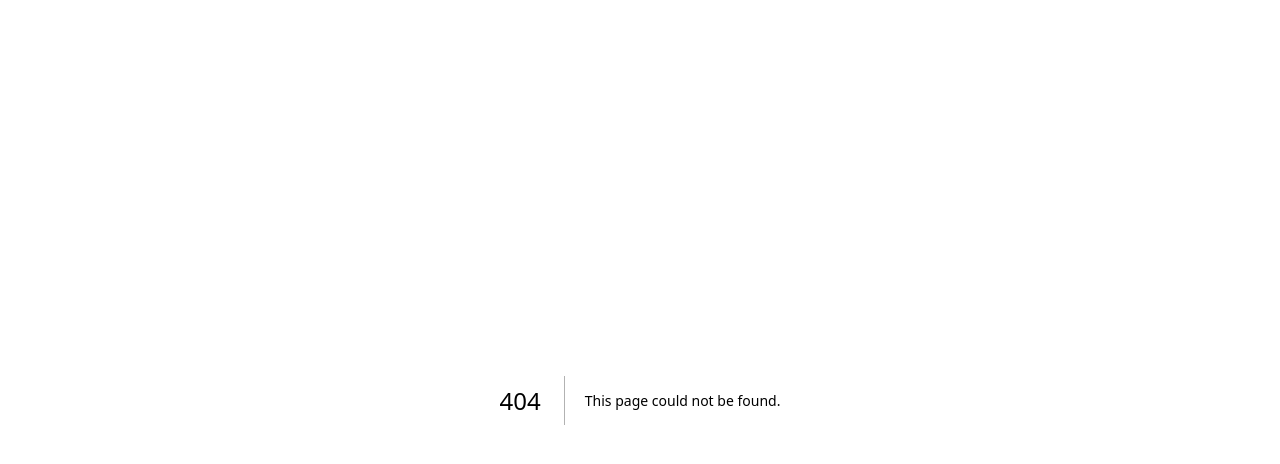
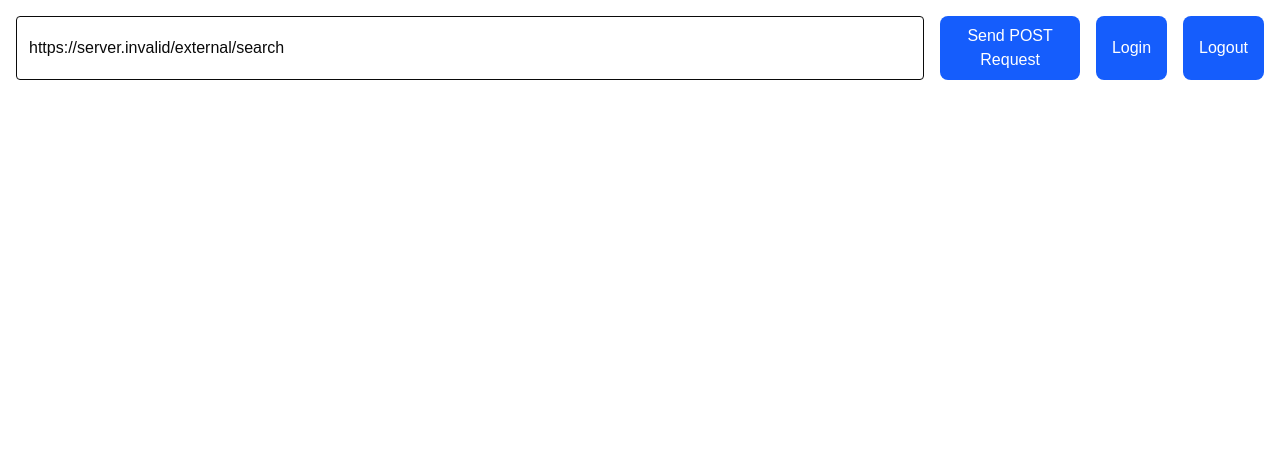
Before and after one commit to zeotq/court-case-monitor, a Next.js app in the folder frontend/: page /home in a window 1280 px wide. Before the commit this address had no page. Shown: the top 464 px of the page. Built offline with nearby package versions, Linux system fonts and the light colour scheme; no server answers.

Commit message:
Frontend ver 0.1.4 - Added home page - Added new auth support - Added fetchWithAuth (need access or refresh token)

```diff
--- /dev/null
+++ b/frontend/src/app/auth/components/AuthContext.tsx
@@ -0,0 +1,28 @@
+"use client";
+
+import { createContext, useContext, useState, ReactNode } from "react";
+
+interface AuthContextType {
+  accessToken: string | null;
+  setAccessToken: (token: string | null) => void;
+}
+
+const AuthContext = createContext<AuthContextType | undefined>(undefined);
+
+export const AuthProvider = ({ children }: { children: ReactNode }) => {
+  const [accessToken, setAccessToken] = useState<string | null>(null);
+
+  return (
+    <AuthContext.Provider value={{ accessToken, setAccessToken }}>
+      {children}
+    </AuthContext.Provider>
+  );
+};
+
+export const useAuth = () => {
+  const context = useContext(AuthContext);
+  if (!context) {
+    throw new Error("useAuth must be used within an AuthProvider");
+  }
+  return context;
+};
--- a/frontend/src/app/auth/components/LoginForm.tsx
+++ b/frontend/src/app/auth/components/LoginForm.tsx
@@ -1,6 +1,8 @@
 "use client";
 
 import { useState } from "react";
+import { useRouter } from "next/navigation";
+import { useAuth } from "@/app/auth/components/AuthContext";
 
 const API_URL = process.env.NEXT_PUBLIC_API_URL;
 
@@ -12,6 +14,8 @@ const LoginForm: React.FC<LoginFormProps> = ({ toggle }) => {
   const [username, setUsername] = useState("");
   const [password, setPassword] = useState("");
   const [error, setError] = useState("");
+  const { setAccessToken } = useAuth();
+  const router = useRouter();
 
   const handleSubmit = async (e: React.FormEvent) => {
     e.preventDefault();
@@ -33,7 +37,8 @@ const LoginForm: React.FC<LoginFormProps> = ({ toggle }) => {
     if (!response.ok) {
       setError(data.message || "Ошибка авторизации");
     } else {
-      alert("Успешный вход!");
+      setAccessToken(data.access_token);
+      router.push("/home");
     }
   };
 
--- a/frontend/src/app/auth/components/RegisterForm.tsx
+++ b/frontend/src/app/auth/components/RegisterForm.tsx
@@ -1,6 +1,8 @@
 "use client";
 
 import { useState } from "react";
+import { useRouter } from "next/navigation";
+import { useAuth } from "@/app/auth/components/AuthContext";
 
 const API_URL = process.env.NEXT_PUBLIC_API_URL;
 
@@ -13,6 +15,8 @@ const RegisterForm: React.FC<RegisterFormProps> = ({ toggle }) => {
   const [email, setEmail] = useState("");
   const [password, setPassword] = useState("");
   const [error, setError] = useState("");
+  const { setAccessToken } = useAuth();
+  const router = useRouter();
 
   const handleSubmit = async (e: React.FormEvent) => {
     e.preventDefault();
@@ -35,7 +39,8 @@ const RegisterForm: React.FC<RegisterFormProps> = ({ toggle }) => {
     if (!response.ok) {
       setError(data.message || "Ошибка регистрации");
     } else {
-      alert("Регистрация успешна!");
+      setAccessToken(data.access_token);
+      alert(data);
     }
   };
 
--- /dev/null
+++ b/frontend/src/app/auth/services/fetchWithAuth.ts
@@ -0,0 +1,34 @@
+export const fetchWithAuth = async (
+    url: string,
+    accessToken: string | null,
+    setAccessToken: (token: string | null) => void,
+    router: any,
+    options: RequestInit = {}
+  ) => {
+    const headers = new Headers(options.headers || {});
+    if (accessToken) {
+      headers.set("Authorization", `Bearer ${accessToken}`);
+    }
+
+    let response = await fetch(url, { ...options, headers });
+
+    if (response.status === 401) {
+      const refreshResponse = await fetch(`${process.env.NEXT_PUBLIC_API_URL}/auth/refresh`, {
+        method: "POST",
+        credentials: "include",
+      });
+
+      if (refreshResponse.ok) {
+        const refreshData = await refreshResponse.json();
+        setAccessToken(refreshData.access_token);
+
+        headers.set("Authorization", `Bearer ${refreshData.access_token}`);
+        response = await fetch(url, { ...options, headers });
+      } else {
+        setAccessToken(null);
+        router.push("/auth");
+      }
+    }
+
+    return response;
+  };
--- /dev/null
+++ b/frontend/src/app/home/page.tsx
@@ -0,0 +1,64 @@
+'use client'
+
+import { useState, ChangeEvent } from "react";
+import { useRouter } from "next/navigation";
+
+import { Button } from  "@/app/home/components/button";
+import { Input } from "@/app/home/components/input";
+import { fetchWithAuth } from "@/app/auth/services/fetchWithAuth";
+import { useAuth } from "@/app/auth/components/AuthContext";
+import { logout } from "@/app/services/logout";
+
+const API_URL = process.env.NEXT_PUBLIC_API_URL;
+
+export default function PostRequestPage() {
+  const [url, setUrl] = useState(`${API_URL}/external/search`);
+  const [response, setResponse] = useState<string | null>(null);
+  const { accessToken, setAccessToken } = useAuth();
+  const router = useRouter();
+
+  const sendPostRequest = async () => {
+    try {
+      const res = await fetchWithAuth(url, accessToken, setAccessToken, router, {
+        method: "POST",
+        mode: "cors",
+        headers: {
+          "Content-Type": "application/json",
+        },
+        body: JSON.stringify({ message: "Hello, server!" }),
+        credentials: "include",
+      });
+      const data = await res.json();
+      setResponse(JSON.stringify(data, null, 2));
+    } catch (error) {
+      setResponse(`Error: ${error}`);
+    }
+  };
+
+  return (
+    <div className="grow flex-col items-center p-4 space-y-4 gap-4">
+      <div className="flex flex-row gap-4">
+        {/* Поле ввода для URL */}
+        <Input
+          type="text"
+          placeholder="Enter URL"
+          value={url}
+          onChange={(e: ChangeEvent<HTMLInputElement>) => setUrl(e.target.value)}
+        />
+
+        {/* Кнопка для отправки POST-запроса */}
+        <Button onClick={sendPostRequest}>Send POST Request</Button>
+        <Button onClick={() => router.push("/auth")}>Login</Button>
+        <Button onClick={() => logout(setAccessToken)}>Logout</Button>
+      </div>
+      <div>
+        {/* Блок для отображения ответа */}
+        {response && (
+          <pre className="mt-4 p-2 bg-background border rounded overflow-auto">
+            {response}
+          </pre>
+        )}
+      </div>
+    </div>
+  );
+}
--- a/frontend/src/app/layout.tsx
+++ b/frontend/src/app/layout.tsx
@@ -1,6 +1,8 @@
 import type { Metadata } from "next";
 import { Geist, Geist_Mono } from "next/font/google";
+
 import "./globals.css?v1";
+import { AuthProvider } from "@/app/auth/components/AuthContext";
 
 const geistSans = Geist({
   variable: "--font-geist-sans",
@@ -23,6 +25,7 @@ export default function RootLayout({
   children: React.ReactNode;
 }>) {
   return (
+    <AuthProvider>
       <html lang="en">
         <body
           className={`${geistSans.variable} ${geistMono.variable} antialiased`}
@@ -30,5 +33,6 @@ export default function RootLayout({
           {children}
         </body>
       </html>
+    </AuthProvider>
   );
 }
--- /dev/null
+++ b/frontend/src/app/services/logout.ts
@@ -0,0 +1,25 @@
+const API_URL = process.env.NEXT_PUBLIC_API_URL;
+
+export const logout = async (setAccessToken: (token: string | null) => void) => {
+  try {
+    const response = await fetch(`${API_URL}/auth/logout`, {
+      method: "POST",
+      credentials: "include",
+      headers: {
+        "Content-Type": "application/json",
+      },
+    });
+
+    if (!response.ok) {
+      const data = await response.json();
+      throw new Error(data.message || "Ошибка при выходе");
+    }
+
+    console.log("Успешный выход из системы");
+    setAccessToken(null); // Обнуляем токен после выхода
+    return true;
+  } catch (error) {
+    console.error("Ошибка выхода:", error);
+    return false;
+  }
+};
--- a/frontend/src/app/test/page.tsx
+++ /dev/null
@@ -1,53 +0,0 @@
-'use client'
-
-import { useState, ChangeEvent } from "react";
-import { Button } from  "@/app/test/components/button";
-import { Input } from "@/app/test/components/input";
-
-const API_URL = process.env.NEXT_PUBLIC_API_URL;
-
-export default function PostRequestPage() {
-  const [url, setUrl] = useState(`${API_URL}/auth/login`);
-  const [response, setResponse] = useState<string | null>(null);
-
-  const sendPostRequest = async () => {
-    try {
-      const res = await fetch(url, {
-        method: "POST",
-        mode: "cors",
-        headers: {
-          "Content-Type": "application/json",
-        },
-        body: JSON.stringify({ message: "Hello, server!" }),
-        credentials: "include",
-      });
-      const data = await res.json();
-      setResponse(JSON.stringify(data, null, 2));
-    } catch (error) {
-      setResponse(`Error: ${error}`);
-    }
-  };
-
-  return (
-    <div className="flex flex-col items-center p-4 space-y-4">
-      {/* Поле ввода для URL */}
-      <Input
-        type="text"
-        placeholder="Enter URL"
-        value={url}
-        onChange={(e: ChangeEvent<HTMLInputElement>) => setUrl(e.target.value)}
-        className="w-96"
-      />
-
-      {/* Кнопка для отправки POST-запроса */}
-      <Button onClick={sendPostRequest}>Send POST Request</Button>
-
-      {/* Блок для отображения ответа */}
-      {response && (
-        <pre className="mt-4 p-2 bg-background border rounded w-96 overflow-auto">
-          {response}
-        </pre>
-      )}
-    </div>
-  );
-}
```
Also changed, not shown: frontend/src/app/home/components/button.tsx (renamed from frontend/src/app/test/components/button.tsx), frontend/src/app/home/components/input.tsx (renamed from frontend/src/app/test/components/input.tsx). Lines whose indentation alone changed are shown as unchanged.
